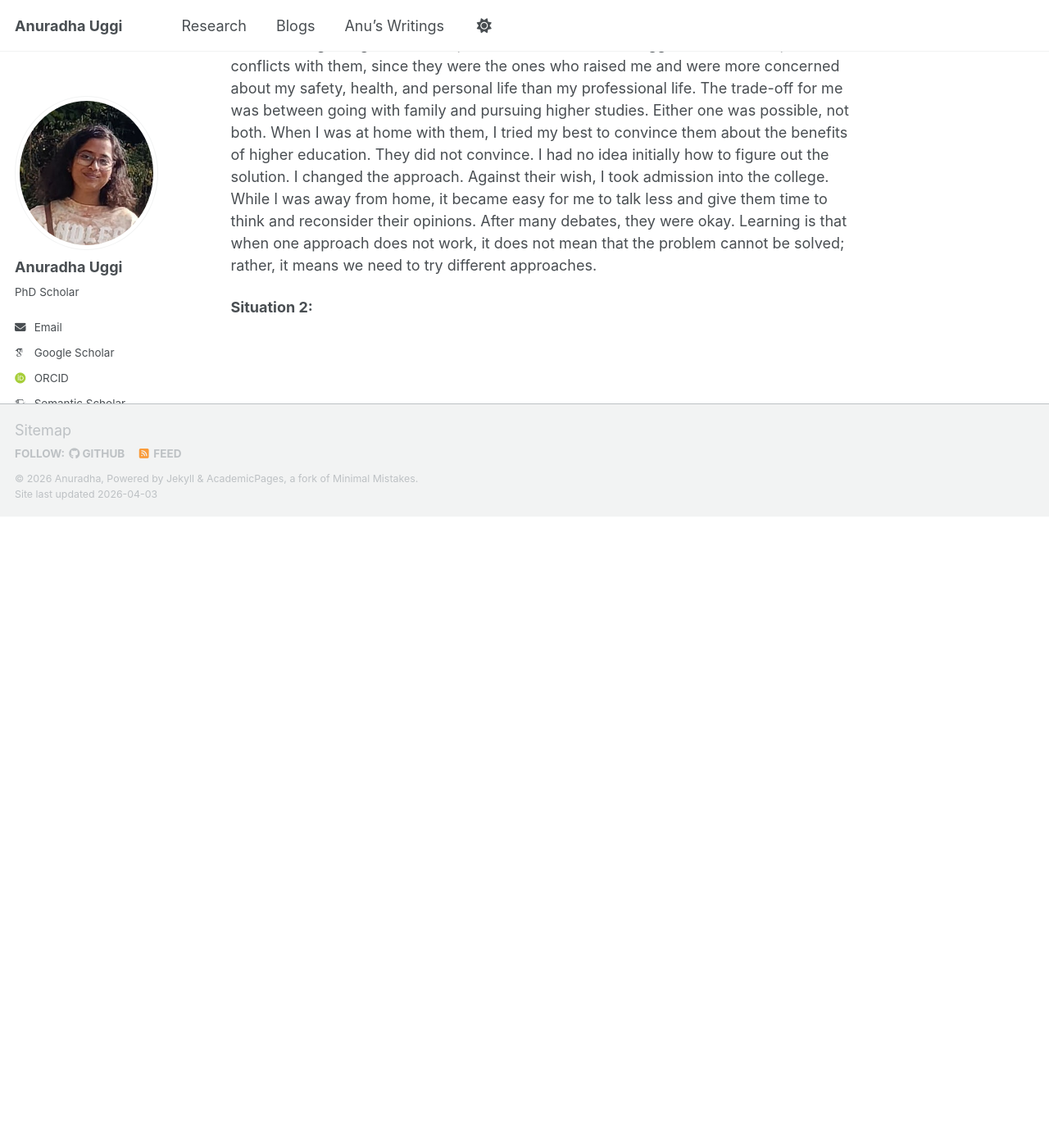
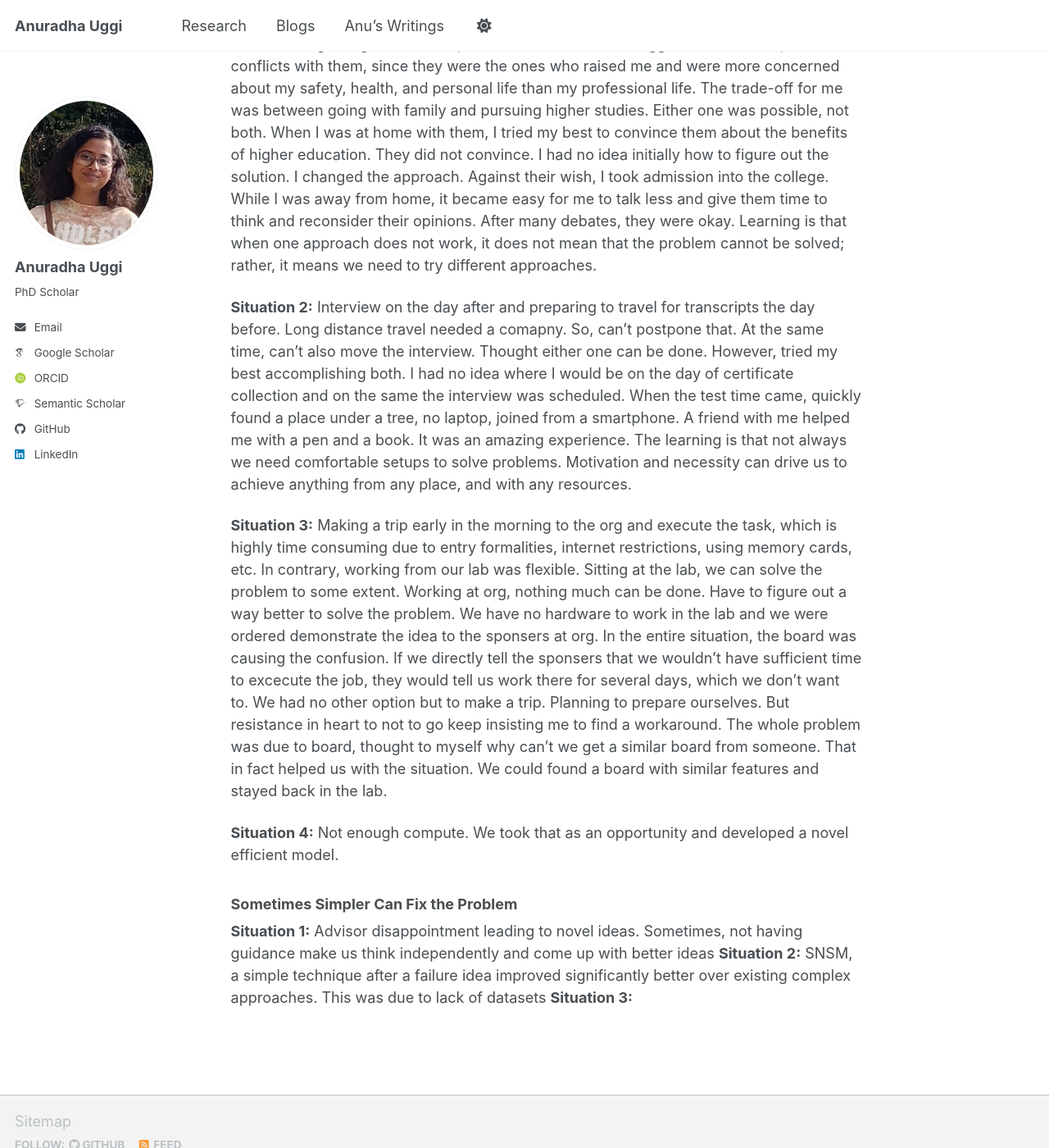
Before and after one commit to Anuradha-Uggi/anuradha-uggi.github.io, a Jekyll site: the page built from stories_for_Amaz.md, in a window 1280 px wide and 1400 px high, scrolled down 1109 px. Shown: the whole window at 82% size. Built offline with Jekyll 4.4.1, drawn with Linux system fonts in a browser that asks for light colours; some web fonts are replaced; our own code applies the rules of GitHub Pages for plain Markdown files; a script bundle is joined from its source files by our own code; library files that are not in the unit come from our copies; before the commit the page ends 1739 px from its top, so only the background shows below that.

Commit message:
Update stories_for_Amaz.md

```diff
--- a/stories_for_Amaz.md
+++ b/stories_for_Amaz.md
@@ -8,4 +8,13 @@
 ### Complex Trade-Offs
 **Situation 1:** While committing to a PhD, folks at home were quite unhappy with the long-term commitment. This is especially because I am a lady. Some strongly suggested that I learn cooking and get married. I pretended to follow their suggestions to avoid personal conflicts with them, since they were the ones who raised me and were more concerned about my safety, health, and personal life than my professional life. The trade-off for me was between going with family and pursuing higher studies. Either one was possible, not both. When I was at home with them, I tried my best to convince them about the benefits of higher education. They did not convince. I had no idea initially how to figure out the solution. I changed the approach. Against their wish, I took admission into the college. While I was away from home, it became easy for me to talk less and give them time to think and reconsider their opinions. After many debates, they were okay. Learning is that when one approach does not work, it does not mean that the problem cannot be solved; rather, it means we need to try different approaches.
 
-**Situation 2:**
+**Situation 2:** Interview on the day after and preparing to travel for transcripts the day before. Long distance travel needed a comapny. So, can't postpone that. At the same time, can't also move the interview. Thought either one can be done. However, tried my best accomplishing both. I had no idea where I would be on the day of certificate collection and on the same the interview was scheduled. When the test time came, quickly found a place under a tree, no laptop, joined from a smartphone. A friend with me helped me with a pen and a book. It was an amazing experience. The learning is that not always we need comfortable setups to solve problems. Motivation and necessity can drive us to achieve anything from any place, and with any resources.
+
+**Situation 3:** Making a trip early in the morning to the org and execute the task, which is highly time consuming due to entry formalities, internet restrictions, using memory cards, etc. In contrary, working from our lab was flexible. Sitting at the lab, we can solve the problem to some extent. Working at org, nothing much can be done. Have to figure out a way better to solve the problem. We have no hardware to work in the lab and we were ordered demonstrate the idea to the sponsers at org. In the entire situation, the board was causing the confusion. If we directly tell the sponsers that we wouldn't have sufficient time to excecute the job, they would tell us work there for several days, which we don't want to. We had no other option but to make a trip. Planning to prepare ourselves. But resistance in heart to not to go keep insisting me to find a workaround. The whole problem was due to board, thought to myself why can't we get a similar board from someone. That in fact helped us with the situation. We could found a board with similar features and stayed back in the lab.
+
+**Situation 4:** Not enough compute. We took that as an opportunity and developed a novel efficient model.
+
+### Sometimes Simpler Can Fix the Problem
+**Situation 1:** Advisor disappointment leading to novel ideas. Sometimes, not having guidance make us think independently and come up with better ideas
+**Situation 2:** SNSM, a simple technique after a failure idea improved significantly better over existing complex approaches. This was due to lack of datasets
+**Situation 3:**
```
